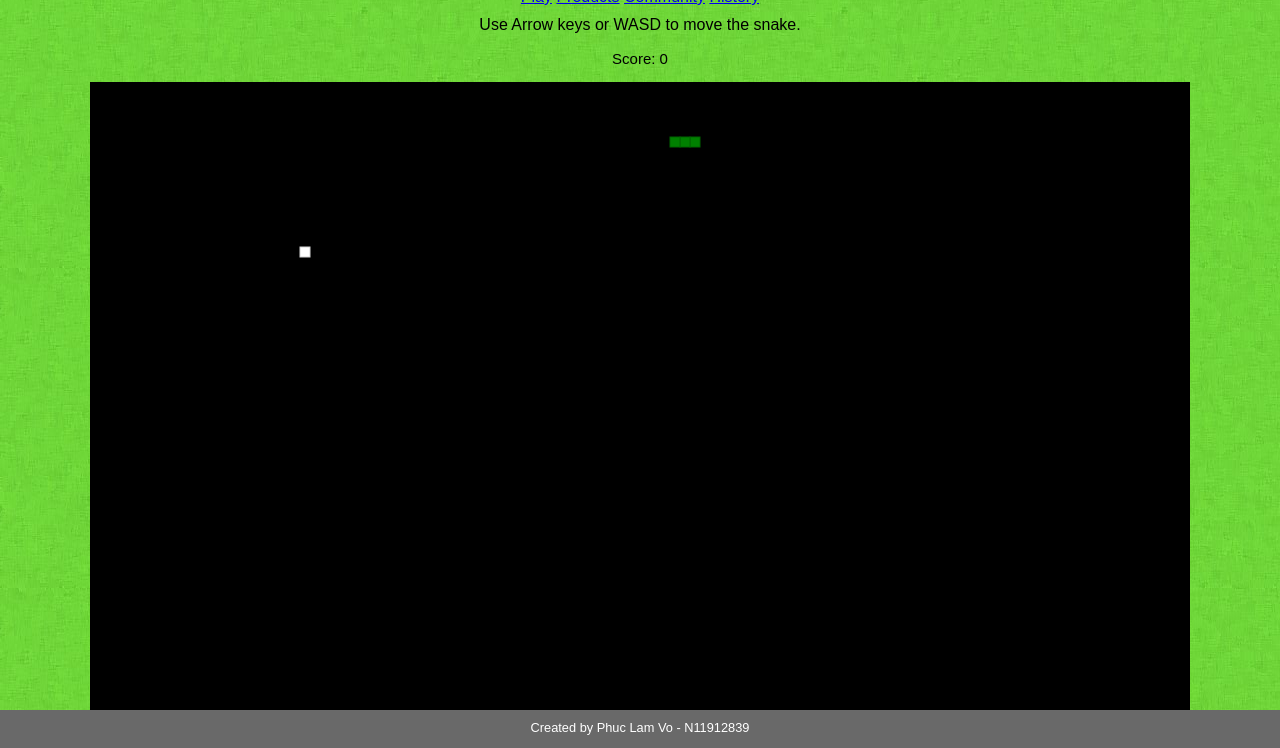
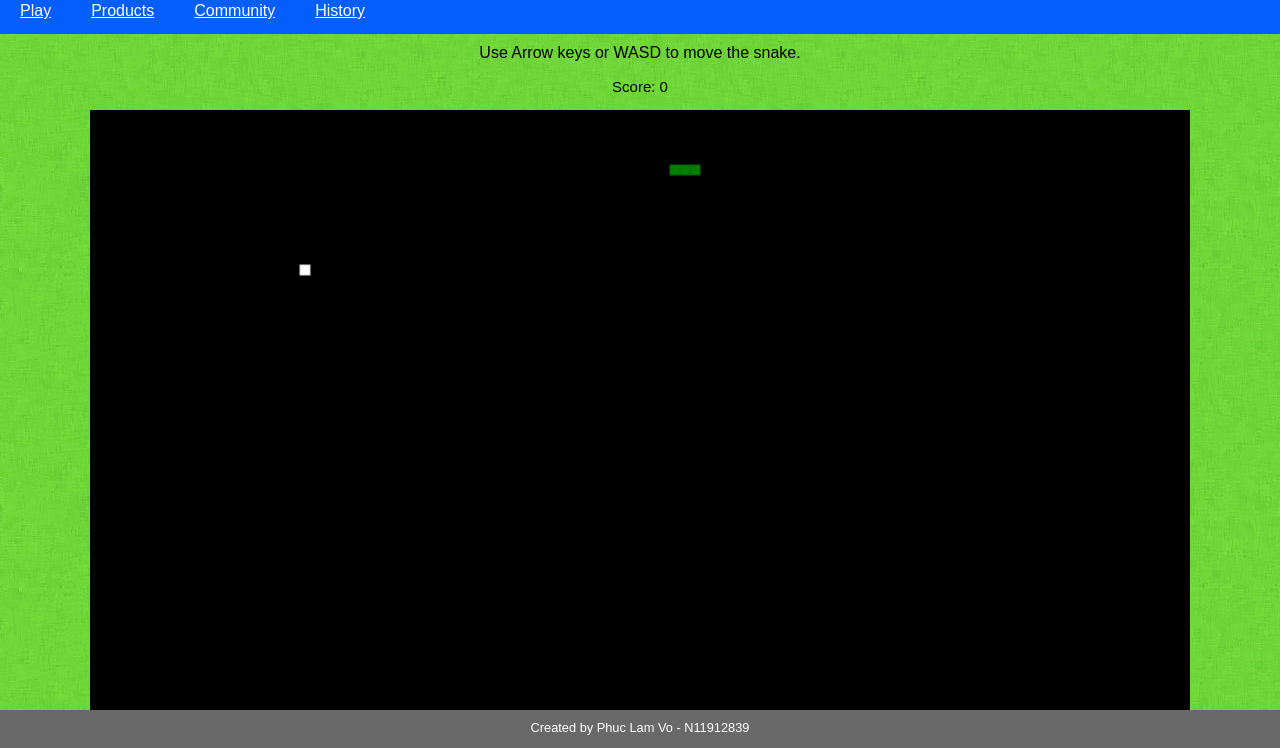
Before and after one commit to volam1311/Snake-game-web, a plain HTML site: page index.html in a window 1280 px wide. Shown: the part 52-800 px from the top of the page. Drawn offline with Linux system fonts and the light colour scheme.

Commit message:
Adding colors

```diff
--- a/his.css
+++ b/his.css
@@ -26,3 +26,25 @@ body {
     margin: 0;
     padding: 0;
 }
+nav
+{
+	background-color: #035efc;
+	padding: 0;
+	overflow:hidden;
+    width:100%;
+    align-items: center;
+    text-align: center;
+}
+nav a {
+		color:white;
+		text-align:center;
+		padding:14px 20px;
+		display:block;
+		float:left;
+        align-items: center;
+	}
+nav a:hover
+{
+	background-color:white;
+	color: black;
+}
--- a/index.html
+++ b/index.html
@@ -18,7 +18,7 @@
     </nav>
     <p class="Instructions">Use Arrow keys or WASD to move the snake.</p>
     <p class="score">Score: <span id="score">0</span></p>
-    <canvas id="gameCanvas" width="1100" height="650"></canvas>
+    <canvas id="gameCanvas" width="1100" height="600"></canvas>
     <script src="script.js"></script>
     <footer>
         <p>Created by Phuc Lam Vo - N11912839</p>
--- a/style.css
+++ b/style.css
@@ -63,3 +63,25 @@ footer{
     text-align: center;
     font-family: sans-serif;
 }
+nav
+{
+	background-color: #035efc;
+	padding: 0;
+	overflow:hidden;
+    width:100%;
+    align-items: center;
+    text-align: center;
+}
+nav a {
+		color:white;
+		text-align:center;
+		padding:14px 20px;
+		display:block;
+		float:left;
+        align-items: center;
+	}
+nav a:hover
+{
+	background-color:white;
+	color: black;
+}
```
Also changed, not shown: com.html (+1 -0 lines), his.html (+1 -1 lines), prod.html (+8 -2 lines).
